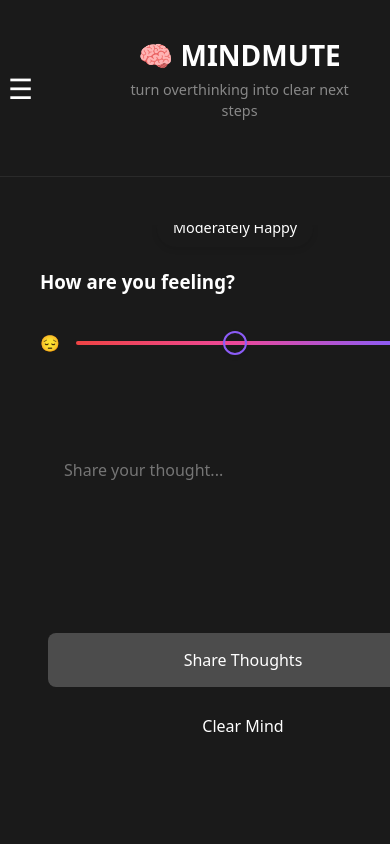
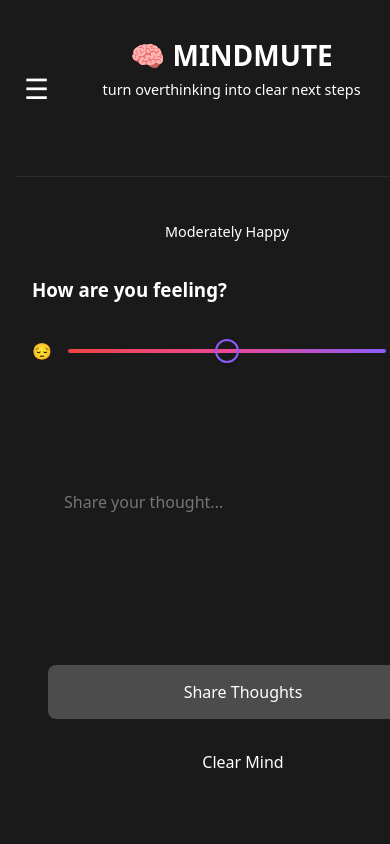
Before and after one commit to fahadbash1r/Mindmute, a React (Vite) app: page / in a window 390 px wide. Shown: the top 844 px of the page. Built offline with nearby package versions, Linux system fonts and the light colour scheme.

Commit message:
Restore desktop layout and fix mobile view issues

```diff
--- a/src/App.css
+++ b/src/App.css
@@ -46,6 +46,7 @@
   display: flex;
   flex-direction: column;
   align-items: center;
+  padding: 0 2rem;
 }
 
 .app-container.light {
@@ -60,13 +61,12 @@
 
 header {
   width: 100%;
-  padding: 2rem 4rem;
-  display: grid;
-  grid-template-columns: 1fr auto 1fr;
+  max-width: 1200px;
+  padding: 2rem 0;
+  display: flex;
+  justify-content: space-between;
   align-items: center;
-  gap: 2rem;
   border-bottom: 1px solid var(--border-color);
-  background: inherit;
 }
 
 .light header {
@@ -79,10 +79,10 @@ header {
 
 .logo {
   text-align: center;
+  flex: 1;
   display: flex;
   flex-direction: column;
   align-items: center;
-  justify-self: center;
 }
 
 .logo h1 {
@@ -95,77 +95,74 @@ header {
 
 .logo p {
   margin: 0.5rem 0 0;
-  color: #888;
+  color: var(--text-secondary);
 }
 
 .token-info {
   display: flex;
   align-items: center;
-  gap: 1.5rem;
-  justify-self: start;
+  gap: 1rem;
+  min-width: 200px;
 }
 
 .auth-buttons {
-  justify-self: end;
   display: flex;
   align-items: center;
   gap: 1.5rem;
+  min-width: 200px;
+  justify-content: flex-end;
+}
+
+.upgrade-btn, .sign-up-btn {
+  padding: 0.5rem 1.5rem;
+  border-radius: 20px;
+  border: none;
+  cursor: pointer;
+  font-size: 0.95rem;
+  transition: all 0.2s;
+  background: #8b5cf6;
+  color: white;
+}
+
+.upgrade-btn:hover, .sign-up-btn:hover {
+  background: #7c3aed;
+}
+
+.mode-switcher {
+  padding: 0.5rem;
+  border-radius: 12px;
+  border: 1px solid var(--border-color);
+  cursor: pointer;
+  background: none;
+  color: inherit;
 }
 
 .menu-button {
   display: none;
-  background: none;
-  border: none;
-  color: inherit;
-  font-size: 1.75rem;
-  padding: 0.5rem;
-  cursor: pointer;
 }
 
 .dropdown-menu {
-  position: absolute;
-  top: 100%;
-  left: 0;
+  display: none;
+}
+
+main {
+  width: 100%;
+  max-width: 1200px;
+  padding: 2rem 0;
+}
+
+.emotion-section {
+  position: relative;
   background: var(--box-bg);
   border: 1px solid var(--box-border);
-  border-radius: 12px;
-  padding: 1rem;
-  display: none;
-  flex-direction: column;
-  gap: 0.75rem;
-  min-width: 200px;
-  box-shadow: 0 4px 12px rgba(0, 0, 0, 0.2);
-  z-index: 1000;
-  margin-top: 0.5rem;
-}
-
-.dropdown-menu.show {
-  display: flex;
-}
-
-.dropdown-menu button {
-  width: 100%;
-  text-align: left;
-  padding: 0.75rem 1rem;
-  border: none;
-  background: var(--box-bg);
-  color: var(--text-primary);
-  cursor: pointer;
-  border-radius: 8px;
-  display: flex;
-  align-items: center;
-  gap: 0.75rem;
-  font-size: 0.95rem;
-  transition: background-color 0.2s;
-}
-
-.dropdown-menu button:hover {
-  background: var(--input-bg);
+  border-radius: 20px;
+  padding: 2rem;
+  margin: 2rem 0;
 }
 
 .emotion-label {
   position: absolute;
-  top: -1.5rem;
+  top: -1rem;
   left: 50%;
   transform: translateX(-50%);
   background: var(--box-bg);
@@ -175,63 +172,7 @@ header {
   color: var(--text-primary);
   border: 1px solid var(--box-border);
   white-space: nowrap;
-  z-index: 1;
-  box-shadow: 0 2px 6px rgba(0, 0, 0, 0.1);
-}
-
-main {
-  width: 100%;
-  max-width: 800px;
-  padding: 1rem;
-  display: flex;
-  flex-direction: column;
-  gap: 1rem;
-  margin: 0 auto;
-  background: inherit;
-}
-
-.box, .emotion-section, .thought-input-section, .priorities-section, .thought-cabinet {
-  width: 100%;
-  margin: 0 auto;
-  background: var(--box-bg);
-  border: 1px solid var(--box-border);
-  border-radius: 12px;
-  overflow: hidden;
-}
-
-.theme-toggle {
-  background: var(--box-bg);
-  border: 1px solid var(--box-border);
-  color: inherit;
-  font-size: 1.5rem;
-  cursor: pointer;
-  padding: 0.5rem;
-  display: flex;
-  align-items: center;
-  margin-top: -0.5rem;
-  border-radius: 8px;
-  transition: all 0.2s ease;
-}
-
-.theme-toggle:hover {
-  background: var(--input-bg);
-}
-
-.light .theme-toggle {
-  color: #1a1a1a;
-}
-
-.dark .theme-toggle {
-  color: white;
-}
-
-.emotion-section {
-  width: 100%;
-  padding: 2rem;
-  border-radius: 12px;
-  background: var(--box-bg);
-  border: 1px solid var(--box-border);
-  position: relative;
+  z-index: 10;
 }
 
 .emotion-slider {
@@ -367,24 +308,6 @@ main {
   white-space: nowrap;
   color: var(--text-primary);
   z-index: 2;
-}
-
-.upgrade-btn, .sign-up-btn {
-  background: #8b5cf6;
-  color: white;
-  border: none;
-  padding: 0.75rem 2.5rem;
-  margin: 0 1rem;
-  border-radius: 20px;
-  cursor: pointer;
-  font-size: 0.9rem;
-  font-weight: 700;
-  text-transform: lowercase;
-  transition: background-color 0.2s;
-}
-
-.upgrade-btn:hover, .sign-up-btn:hover {
-  background: #7c3aed;
 }
 
 .thought-input-section {
@@ -649,75 +572,109 @@ main {
 
 /* Mobile-specific styles */
 @media (max-width: 768px) {
+  .app-container {
+    padding: 0 1rem;
+  }
+
   header {
-    padding: 1rem;
-    display: flex;
-    justify-content: space-between;
-    align-items: center;
+    padding: 1rem 0;
     position: relative;
   }
 
   .menu-button {
     display: block;
-    margin-right: 1rem;
-  }
-
-  .auth-buttons {
-    display: none;
-  }
-
-  .token-info {
-    display: none;
+    order: 1;
+    background: none;
+    border: none;
+    color: inherit;
+    font-size: 1.75rem;
+    padding: 0.5rem;
+    cursor: pointer;
   }
 
   .logo {
-    flex: 1;
-    text-align: center;
+    order: 2;
+    margin: 0 1rem;
   }
 
   .logo h1 {
     font-size: 1.75rem;
-    justify-content: center;
   }
 
   .logo p {
     font-size: 0.9rem;
   }
 
+  .token-info, .auth-buttons {
+    display: none;
+  }
+
+  .dropdown-menu {
+    position: absolute;
+    top: 100%;
+    left: 0;
+    right: 0;
+    background: var(--box-bg);
+    border: 1px solid var(--box-border);
+    border-radius: 12px;
+    padding: 1rem;
+    margin-top: 0.5rem;
+    display: none;
+    flex-direction: column;
+    gap: 0.75rem;
+    z-index: 1000;
+    box-shadow: 0 4px 12px rgba(0, 0, 0, 0.2);
+  }
+
+  .dropdown-menu.show {
+    display: flex;
+  }
+
+  .dropdown-menu button {
+    width: 100%;
+    text-align: left;
+    padding: 0.75rem 1rem;
+    border: none;
+    background: none;
+    color: var(--text-primary);
+    cursor: pointer;
+    border-radius: 8px;
+    display: flex;
+    align-items: center;
+    gap: 0.75rem;
+    font-size: 0.95rem;
+  }
+
+  .dropdown-menu button:hover {
+    background: var(--input-bg);
+  }
+
   main {
-    padding: 1rem;
+    padding: 1rem 0;
   }
 
   .emotion-section {
-    margin-top: 2rem;
-    padding: 1.5rem;
+    padding: 2rem 1rem;
+    margin: 2rem 0;
+    width: 100%;
   }
 
   .emotion-label {
     font-size: 0.9rem;
     padding: 0.5rem 1rem;
-    top: -1rem;
+    top: -0.75rem;
+    background: var(--box-bg);
+    z-index: 20;
   }
 
-  .dropdown-menu {
-    left: 1rem;
-    right: 1rem;
-    width: calc(100% - 2rem);
-    margin-top: 0.5rem;
-  }
-
-  .response-section {
-    flex-direction: column;
-    gap: 1rem;
-  }
-
-  .response-box {
+  .thought-input {
     width: 100%;
   }
 
   .action-buttons {
     flex-direction: column;
-    gap: 0.75rem;
+    gap: 1rem;
+    width: 100%;
   }
 
   .share-btn, .clear-btn {
```
